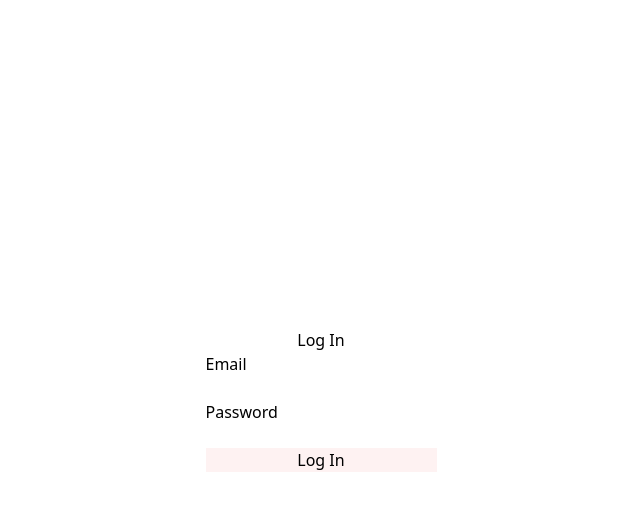
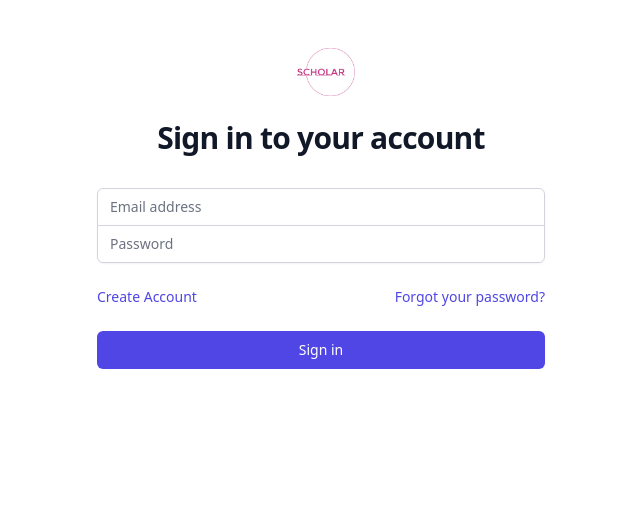
Before and after one commit to SilahicAmil/nextjs-canvas-classroom, a Next.js app: page /login in a window 1280 px wide. Shown: the top 510 px of the page, without its empty margins (319-959 px from the left). Built offline with nearby package versions, Linux system fonts and the light colour scheme.

Commit message:
adding simple add module content and login apge

```diff
--- a/components/CourseDetails/ModuleCard.js
+++ b/components/CourseDetails/ModuleCard.js
@@ -1,31 +1,43 @@
 import { AiOutlineDelete, AiOutlinePlus } from "react-icons/ai";
+import { use, useState } from "react";
 
 import ModuleContent from "./ModuleContent";
-import { useState } from "react";
 
 const ModuleCard = ({}) => {
   const [openContent, setOpenContent] = useState(true);
+  const [moduleList, setModuleList] = useState([]);
 
   const openContentHandler = () => {
     setOpenContent((prevState) => !prevState);
   };
 
+  const addModuleHandler = () => {
+    setModuleList(moduleList.concat(<ModuleContent key={moduleList.length} />));
+  };
+
   return (
     <>
-      <div
-        className="w-full h-full rounded-lg flex flex-col  mb-12 shadow-xl hover:cursor-pointer"
-        onClick={openContentHandler}
-      >
+      <div className="w-full h-full rounded-lg flex flex-col  mb-12 shadow-xl ">
         <div className="flex w-full justify-between rounded-sm h-12 bg-slate-500 items-center">
           {openContent ? (
-            <div className="rotate-180 ml-2 text-xl">^</div>
+            <div
+              className="rotate-180 ml-2 text-xl cursor-pointer"
+              onClick={openContentHandler}
+            >
+              ^
+            </div>
           ) : (
-            <div className="ml-2 text-xl">&gt;</div>
+            <div
+              className="ml-2 text-xl cursor-pointer"
+              onClick={openContentHandler}
+            >
+              &gt;
+            </div>
           )}
           <h1 className="ml-8 text-2xl mr-auto">Sample Module</h1>
           <div className="flex gap-8 items-center justify-center h-full ">
             {/* when clicking plus here it should upload the files to the related db module folder name  */}
-            <button className="">
+            <button className="" onClick={addModuleHandler}>
               <AiOutlinePlus className="text-white text-xl" />
             </button>
 
@@ -35,6 +47,7 @@
           </div>
         </div>
         {openContent ? <ModuleContent /> : null}
+        {moduleList}
       </div>
     </>
   );
--- /dev/null
+++ b/components/Login/Login.js
@@ -0,0 +1,3 @@
+const Login = ({}) => {};
+
+export default Login;
--- a/pages/login/index.js
+++ b/pages/login/index.js
@@ -1,3 +1,4 @@
+import Image from "next/image";
 import { useRouter } from "next/router";
 
 const LoginPage = ({}) => {
@@ -10,20 +11,85 @@
 
   return (
     <>
-      <div className="flex flex-col justify-center items-center h-[100vh]">
-        <h1>Log In</h1>
-        <div className="">
-          <form onSubmit={formSubmitHandler}>
-            <div className="flex flex-col">
-              <label htmlFor="Email">Email</label>
-              <input type="email" id="Email" />
+      <div className="flex min-h-full items-center justify-center py-12 px-4 sm:px-6 lg:px-8">
+        <div className="w-full max-w-md space-y-8">
+          <div>
+            <Image
+              className="mx-auto h-12 w-auto"
+              src="/images/scholar-logo-no-bg.png"
+              alt="Scholar Logo"
+              width={1000}
+              height={1000}
+            />
+            <h2 className="mt-6 text-center text-3xl font-bold tracking-tight text-gray-900">
+              Sign in to your account
+            </h2>
+          </div>
+          <form className="mt-8 space-y-6" onSubmit={formSubmitHandler}>
+            <input type="hidden" name="remember" defaultValue="true" />
+            <div className="-space-y-px rounded-md shadow-sm">
+              <div>
+                <label htmlFor="email-address" className="sr-only">
+                  Email address
+                </label>
+                <input
+                  id="email-address"
+                  name="email"
+                  type="email"
+                  autoComplete="email"
+                  // required
+                  className="relative block w-full appearance-none rounded-none rounded-t-md border border-gray-300 px-3 py-2 text-gray-900 placeholder-gray-500 focus:z-10 focus:border-indigo-500 focus:outline-none focus:ring-indigo-500 sm:text-sm bg-white "
+                  placeholder="Email address"
+                />
+              </div>
+              <div>
+                <label htmlFor="password" className="sr-only">
+                  Password
+                </label>
+                <input
+                  id="password"
+                  name="password"
+                  type="password"
+                  autoComplete="current-password"
+                  // required
+                  className="bg-white relative block w-full appearance-none rounded-none rounded-b-md border border-gray-300 px-3 py-2 text-gray-900 placeholder-gray-500 focus:z-10 focus:border-indigo-500 focus:outline-none focus:ring-indigo-500 sm:text-sm"
+                  placeholder="Password"
+                />
+              </div>
             </div>
-            <div className="flex flex-col">
-              <label htmlFor="Password">Password</label>
-              <input type="passowrd" id="Password" />
+
+            <div className="flex items-center justify-between">
+              <div className="text-sm ">
+                <a
+                  href="#"
+                  className="font-medium text-indigo-600 hover:text-indigo-500"
+                >
+                  Create Account
+                </a>
+              </div>
+              <div className="text-sm ">
+                <a
+                  href="#"
+                  className="font-medium text-indigo-600 hover:text-indigo-500"
+                >
+                  Forgot your password?
+                </a>
+              </div>
             </div>
-            <div className="flex justify-center bg-red-50 text-black">
-              <button type="submit">Log In</button>
+
+            <div>
+              <button
+                type="submit"
+                className="group relative flex w-full justify-center rounded-md border border-transparent bg-indigo-600 py-2 px-4 text-sm font-medium text-white hover:bg-indigo-700 focus:outline-none focus:ring-2 focus:ring-indigo-500 focus:ring-offset-2"
+              >
+                <span className="absolute inset-y-0 left-0 flex items-center pl-3">
+                  {/* <LockClosedIcon
+                    className="h-5 w-5 text-indigo-500 group-hover:text-indigo-400"
+                    aria-hidden="true"
+                  /> */}
+                </span>
+                Sign in
+              </button>
             </div>
           </form>
         </div>
```
